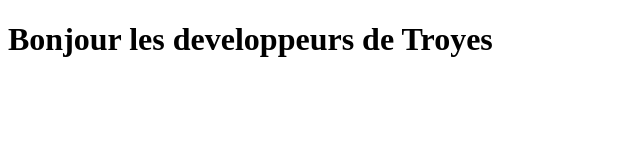
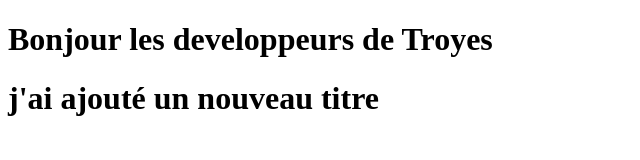
Before and after one commit to GuyMartial24/repo_test_html, a plain HTML site: page index.html in a window 1280 px wide. Shown: the whole page, without its empty margins (0-640 px from the left). Drawn offline with Linux system fonts and the light colour scheme.

Commit message:
Modif du titre ajouté

```diff
--- a/index.html
+++ b/index.html
@@ -6,6 +6,7 @@
 </head>
 <body>
 <h1> Bonjour les developpeurs de Troyes </h1>
+<h1>j'ai ajouté un nouveau titre</h1>
 
 </body>
 </html>
```
